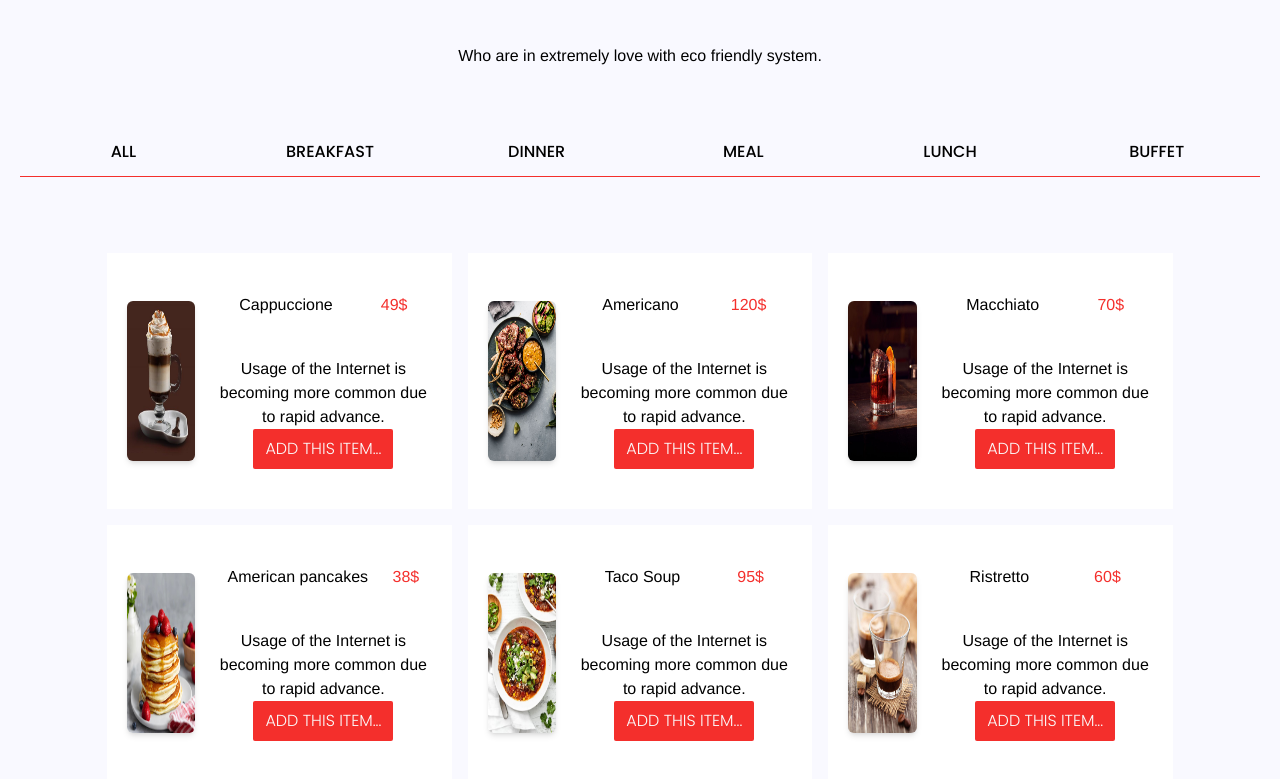
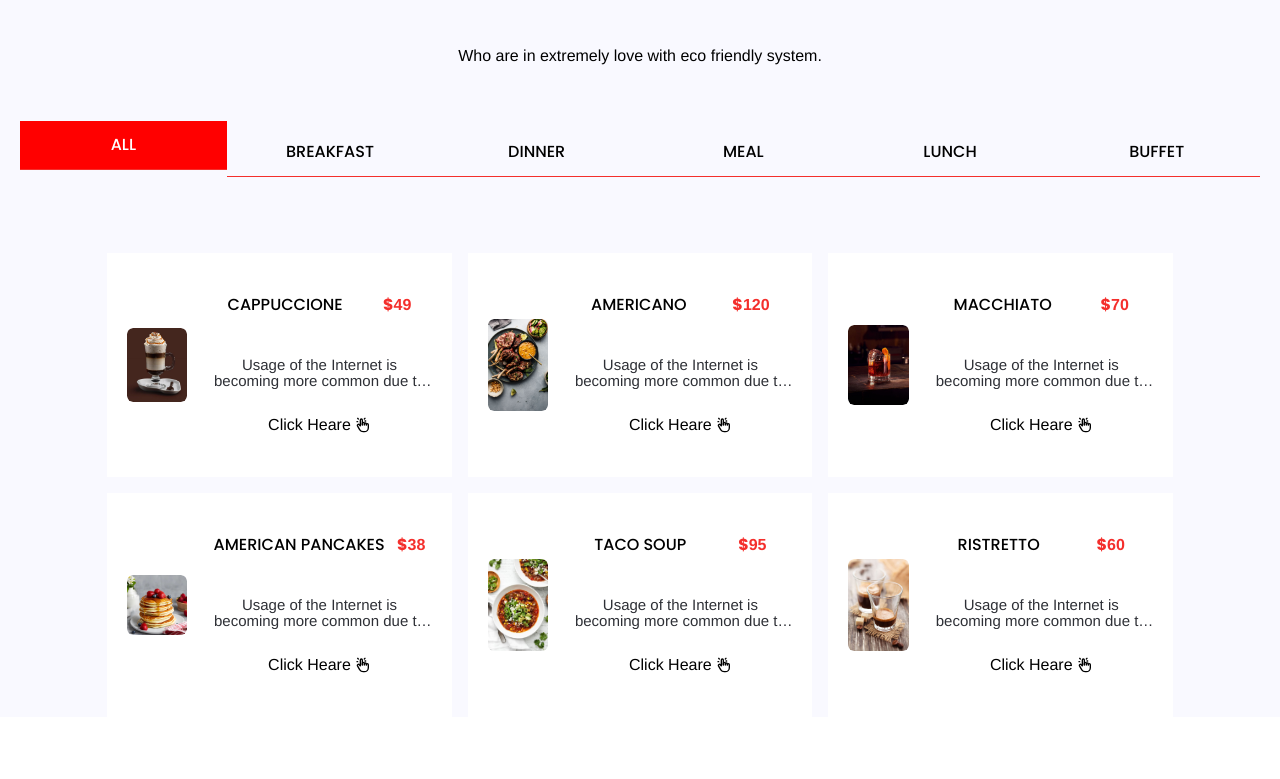
Before and after one commit to Code2Time/Marco-Restaurant, a React (Vite) app: page / in a window 1280 px wide. Shown: the part 1592-2371 px from the top of the page. After the commit the page ends 2309 px from the top, so only its background shows below. Built offline with nearby package versions, Linux system fonts and the light colour scheme.

Commit message:
update "MenuItem" UI

```diff
--- a/src/components/Categories.tsx
+++ b/src/components/Categories.tsx
@@ -1,16 +1,26 @@
 type TcategoriesProps = {
   filterItems: (category: string) => void;
   categories: string[];
+  activecategory: string;
 };
 
-function Categories({ categories, filterItems }: TcategoriesProps) {
+function Categories({
+  categories,
+  filterItems,
+  activecategory,
+}: TcategoriesProps) {
+  console.log(activecategory);
   return (
     <>
       {categories.map((category, index) => (
         <button
           key={index}
           onClick={() => filterItems(category)}
-          className="menu-btn uppercase text-xs bg-white w-full h-auto px-5 py-3 line-clamp-1 overflow-hidden poppins-5 md:text-base cursor-pointer sm:border-b-[1px] sm:border-red1 "
+          className={`${
+            activecategory == category
+              ? "menu-btn uppercase text-xs bg-white w-full h-auto px-5 py-3 line-clamp-1 overflow-hidden poppins-5 md:text-base cursor-pointer sm:border-b-[1px] sm:border-red1 active-btn "
+              : "menu-btn uppercase text-xs bg-white w-full h-auto px-5 py-3 line-clamp-1 overflow-hidden poppins-5 md:text-base cursor-pointer sm:border-b-[1px] sm:border-red1"
+          }`}
         >
           {category}
         </button>
--- a/src/components/Menu.tsx
+++ b/src/components/Menu.tsx
@@ -1,30 +1,36 @@
-import { useState } from "react";
 import { MenuData } from "../data/MenuData";
+import { ImenuItems } from "../types/Types";
 import Categories from "./Categories";
 import MenuItem from "./MenuItem";
-import { ImenuItems } from "../types/Types";
+import { useState } from "react";
 
-
-const Allcategories = ["all" , ...new Set(MenuData.map((item)=> item.category))]
+// a constant for save all categories
+const Allcategories = [
+  "all",
+  ...new Set(MenuData.map((item) => item.category)),
+];
 
 function Menu() {
+  // All of Items Data
+  const [menuItems, setMenuItems] = useState<ImenuItems[]>(MenuData);
 
-  const [menuItems , setMenuItems]= useState<ImenuItems[]>(MenuData)
+  //save categories for button categories
+  const [categories, setCategories] =
+    useState<typeof Allcategories>(Allcategories);
 
-const [categories , setCategories] = useState<typeof Allcategories>(Allcategories)
+  // set activecategory for menu style
+  const [activecategory, setActiveCategory] = useState<string>("all");
 
-
-const filterItems = (category : string)=>{
-
-  if(category == "all"){
-     setMenuItems(MenuData)
-  }else{
-    const NewItems = MenuData.filter((item)=>item.category == category)
-    setMenuItems(NewItems)
-  }
-
-
-}
+  // function for handle Menu
+  const filterItems = (category: string) => {
+    if (category == "all") {
+      setMenuItems(MenuData);
+    } else {
+      const NewItems = MenuData.filter((item) => item.category == category);
+      setMenuItems(NewItems);
+    }
+    setActiveCategory(category);
+  };
 
   return (
     <>
@@ -38,11 +44,14 @@ const filterItems = (category : string)=>{
               Who are in extremely love with eco friendly system.
             </p>
             <div className="w-full h-auto flex flex-col sm:flex-row justify-center items-center  mt-10 sm:p-5">
-             <Categories filterItems={filterItems} categories={categories}   />
-
+              <Categories
+                filterItems={filterItems}
+                categories={categories}
+                activecategory={activecategory}
+              />
             </div>
             <div className=" h-auto grid grid-cols-12 gap-4 w-10/12 mx-auto mt-10 sm:mt-14 ">
-              <MenuItem  menuItems={menuItems} />
+              <MenuItem menuItems={menuItems} />
             </div>
           </div>
         </section>
--- a/src/components/MenuItem.tsx
+++ b/src/components/MenuItem.tsx
@@ -1,27 +1,47 @@
-import { CategoriesProps } from "../types/Types"
+import { CategoriesProps } from "../types/Types";
+import { TbHandClick } from "react-icons/tb";
+import { Link } from "react-router-dom";
 
-function MenuItem({menuItems}:CategoriesProps) {
+function MenuItem({ menuItems }: CategoriesProps) {
   return (
     <>
-      {menuItems.map((item) =>(
-        <div key={item.id} className="menu-item-container bg-white flex justify-center items-center col-span-12 sm:col-span-6 lg:col-span-4 gap-5 px-5 py-10">
-            <div className="menu-img">
-                <img src={item.img} alt="menu-item" className="size-40 rounded-md shadow-md" />
+      {menuItems.map((item) => (
+        <Link
+          to="/a"
+          key={item.id}
+          className="menu-item-container bg-white flex justify-center items-center col-span-12 md:col-span-6 lg:col-span-4 gap-5 px-5 py-10 "
+        >
+          <div className="menu-img overflow-hidden rounded-md">
+            <img
+              src={item.img}
+              alt="menu-item"
+              className="menu-item w-32 h-auto rounded-md shadow-md cursor-pointer hover:scale-110"
+            />
           </div>
           <div className="menu-details flex flex-col justify-center items-center gap-10 ">
             <div className="item1 flex justify-around  w-full">
-                    <h1>{item.title}</h1>
-                    <h3 className="text-red1">{item.price}$</h3>
+              <h1 className="poppins-5 uppercase">{item.title}</h1>
+              <h3 className="text-red1 poppins-7">
+                $<span>{item.price}</span>
+              </h3>
             </div>
             <div className="item2">
-                    <h2>{item.description}</h2>
-                    <button className=" py-2 px-3 bg-red1 outline-none uppercase poppins-3 transition-all btn text-my-white rounded-sm">Add this item...</button>
+              <h2 className="text-gray-2 text-xs sm:text-[15px]  line-clamp-2">
+                {item.description}
+              </h2>
+              <Link
+                to="/"
+                className="flex justify-center items-center gap-1 text-black mt-6 capitalize menu-item hover:text-red1 "
+              >
+                <span>click heare</span>
+                <TbHandClick />
+              </Link>
             </div>
           </div>
-        </div>
+        </Link>
       ))}
     </>
-  )
+  );
 }
 
-export default MenuItem
+export default MenuItem;
--- a/src/styles/main-style.scss
+++ b/src/styles/main-style.scss
@@ -96,12 +96,15 @@ body{
       border-radius: 3px;
 
     }
-    .menu-btn:focus{
+    .active-btn{
       outline: none;
       background-color: rgb(255, 0, 0);
       color: white;
       transform: translateY(-7px);
     }
+    .menu-item{
+      transition: all 0.4s;
+    }
 
 
 }
```
Lines whose indentation alone changed are shown as unchanged.
